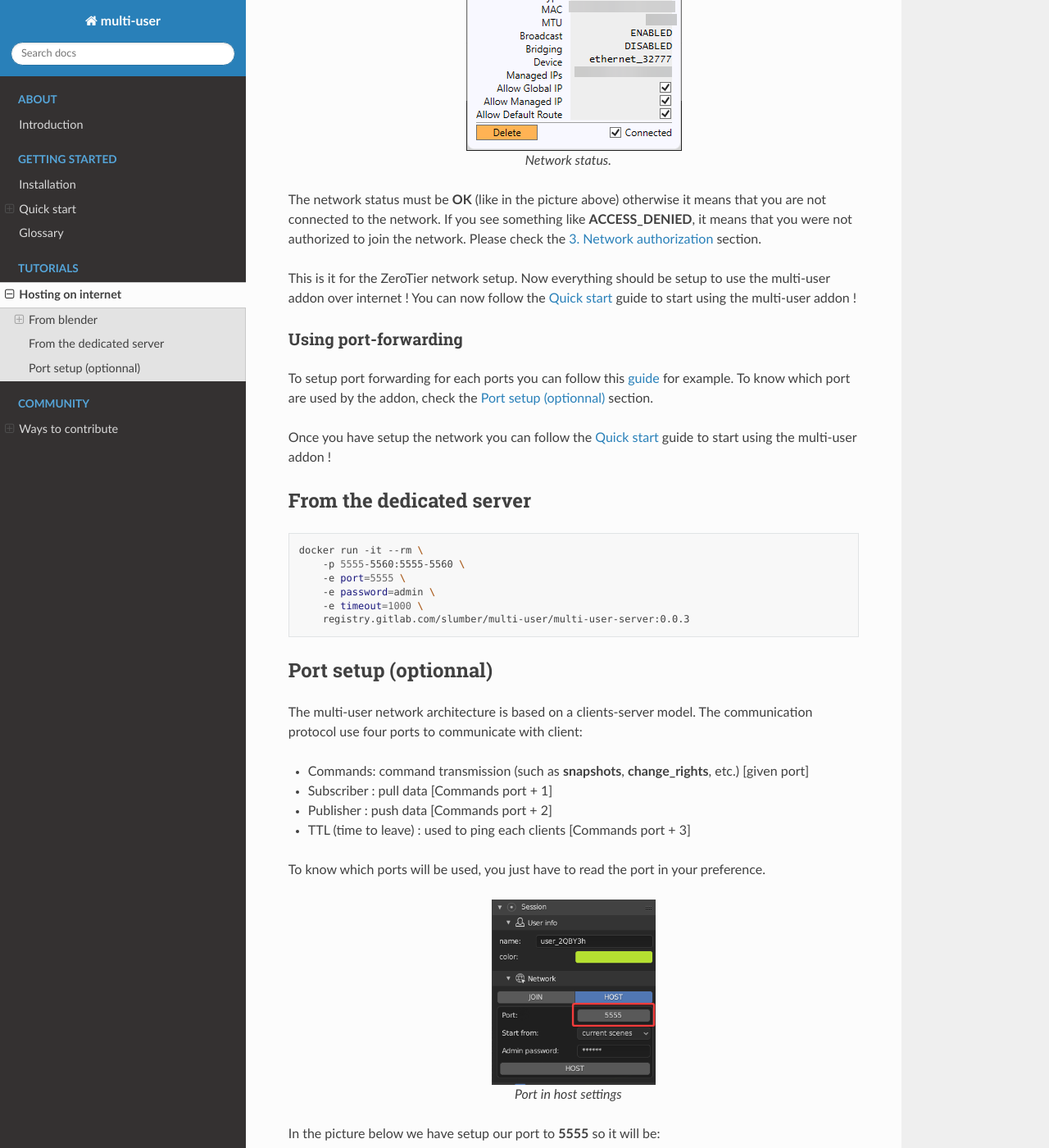
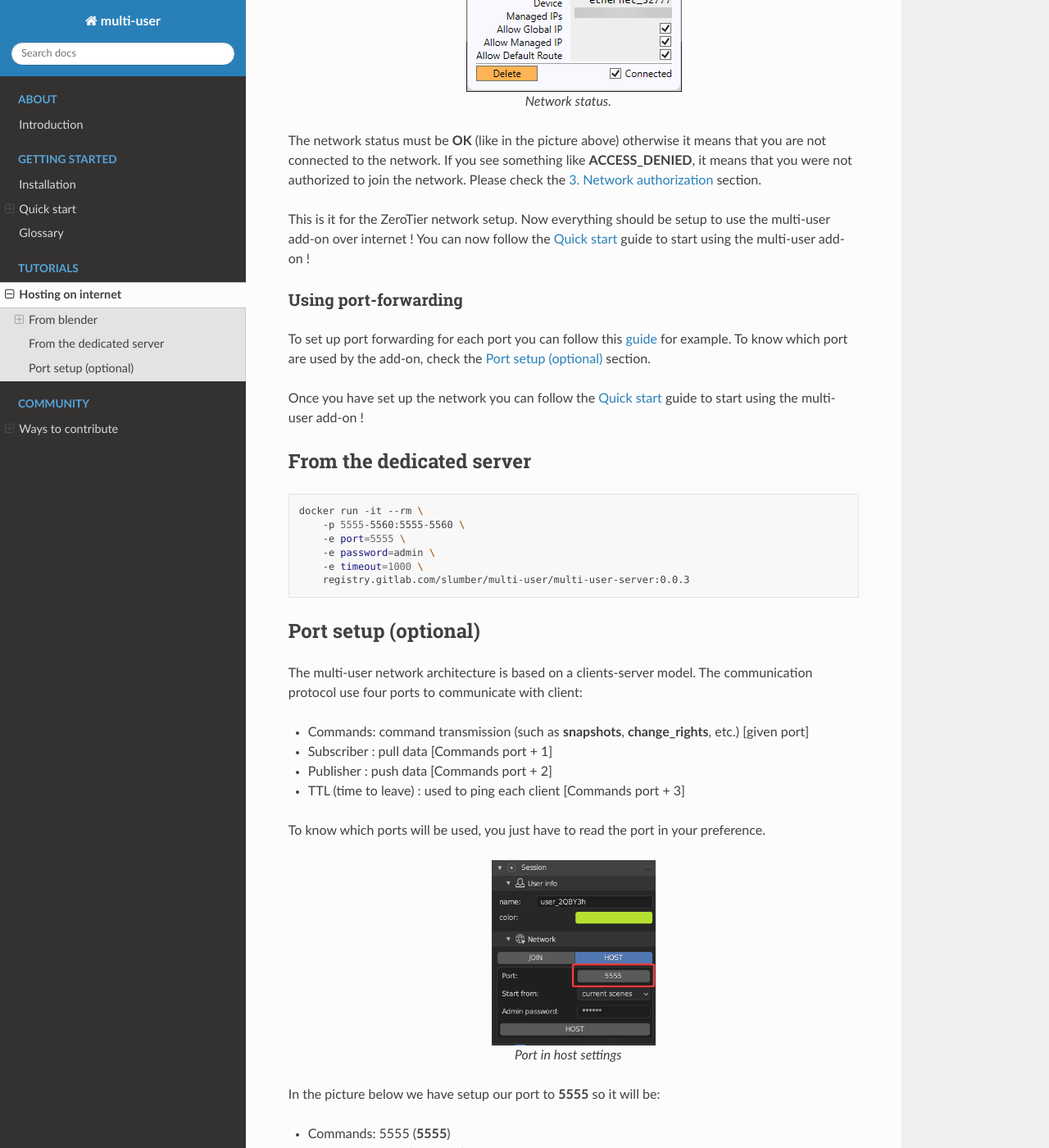
Before and after one commit to AvvyB/blender-multi-user, a Sphinx documentation site: the page built from docs/tutorials/hosting_guide.rst, in a window 1280 px wide and 1400 px high, scrolled down 4838 px. Shown: the whole window at 82% size. Built offline with Sphinx 7.4.7 and the Read the Docs theme 2.0.0, drawn with Linux system fonts in a browser that asks for light colours; some of the changed text lies outside the part shown.

Commit message:
doc: orthographic pass

```diff
--- a/docs/tutorials/hosting_guide.rst
+++ b/docs/tutorials/hosting_guide.rst
@@ -10,7 +10,7 @@ Hosting on internet
 This tutorial aims to guide you to host a collaborative Session on internet.
 Hosting a session can be done is several ways:
 
-- :ref:`host-blender`: hosting a session directly from the blender addon pannel.
+- :ref:`host-blender`: hosting a session directly from the blender add-on panel.
 - :ref:`host-dedicated`: hosting a session directly from the command line interface on a computer without blender.
 
 .. _host-blender:
@@ -75,7 +70,7 @@ Make sure that the field **Access Control** is set to **PRIVATE**.
 
 .. hint::
     If you set the Access Control to PUBLIC, anyone will be able to join without
-    your confirmation.  Its easier to setup but less secure.
+    your confirmation.  It is easier to set up but less secure.
 
 .. figure:: img/hosting_guide_network_settings.png
     :align: center
@@ -151,17 +146,17 @@ Let's check the connection status. Right click on the tray icon and click on **S
 The network status must be **OK** (like in the picture above) otherwise it means that you are not connected to the network.
 If you see something like **ACCESS_DENIED**, it means that you were not authorized to join the network. Please check the :ref:`network-authorization` section.
 
-This is it for the ZeroTier network setup. Now everything should be setup to use the multi-user addon over internet ! You can now follow the :ref:`quickstart` guide to start using the multi-user addon !
+This is it for the ZeroTier network setup. Now everything should be setup to use the multi-user add-on over internet ! You can now follow the :ref:`quickstart` guide to start using the multi-user add-on !
 
 .. _port-forwarding:
 
 Using port-forwarding
 ---------------------
 
-To setup port forwarding for each ports you can follow this `guide <https://www.wikihow.com/Set-Up-Port-Forwarding-on-a-Router>`_ for example.
-To know which port are used by the addon, check the :ref:`port-setup` section.
+To set up port forwarding for each port you can follow this `guide <https://www.wikihow.com/Set-Up-Port-Forwarding-on-a-Router>`_ for example.
+To know which port are used by the add-on, check the :ref:`port-setup` section.
 
-Once you have setup the network you can follow the :ref:`quickstart` guide to start using the multi-user addon !
+Once you have set up the network you can follow the :ref:`quickstart` guide to start using the multi-user add-on !
 
 .. _host-dedicated:
 
@@ -181,7 +176,7 @@ From the dedicated server
 .. _port-setup:
 
 -----------------------
-Port setup (optionnal)
+Port setup (optional)
 -----------------------
 
 The multi-user network architecture is based on a clients-server model. The communication protocol use four ports to communicate with client:
@@ -189,7 +184,7 @@ The multi-user network architecture is based on a clients-server model. The comm
 * Commands: command transmission (such as **snapshots**, **change_rights**, etc.) [given port]
 * Subscriber : pull data [Commands port + 1]
 * Publisher : push data [Commands port + 2]
-* TTL (time to leave) : used to ping each clients [Commands port + 3]
+* TTL (time to leave) : used to ping each client [Commands port + 3]
 
 To know which ports will be used, you just have to read the port in your preference.
 
```
Also changed, not shown: other parts of docs/tutorials/hosting_guide.rst (+5 -10 lines).
